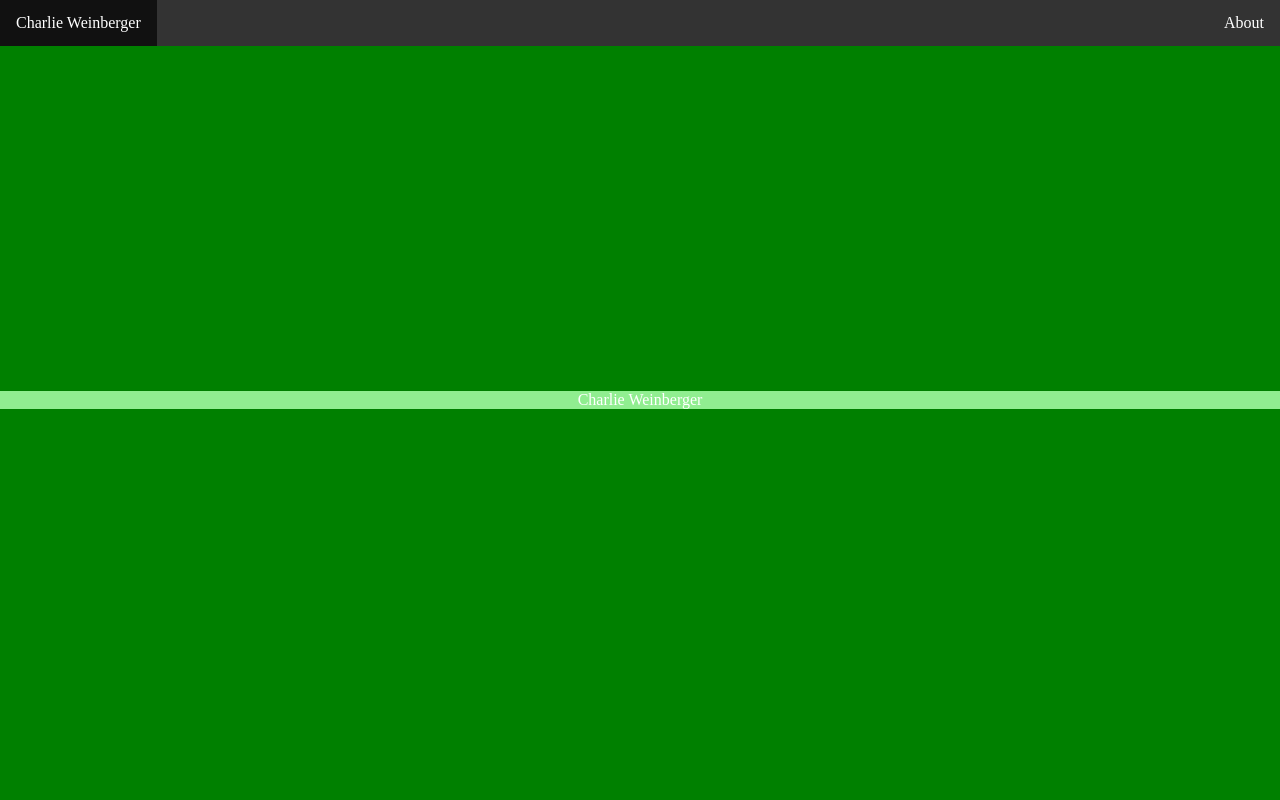
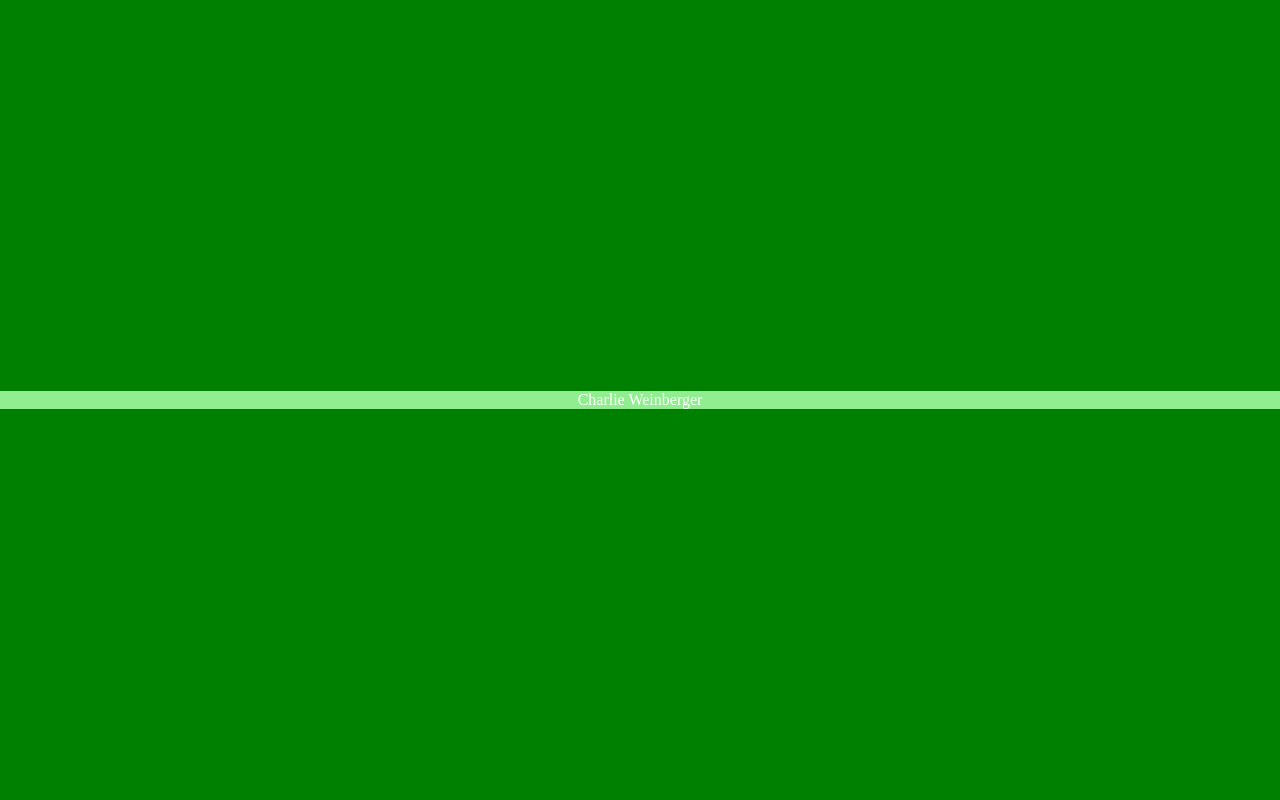
Before and after one commit to charlieweinberger/charlieweinberger.github.io, a Next.js app: page / in a window 1280 px wide. Shown: the top 800 px of the page. Built offline with nearby package versions, Linux system fonts and the light colour scheme.

Commit message:
saving code with no navbar

```diff
--- a/src/app/globals.css
+++ b/src/app/globals.css
@@ -3,57 +3,13 @@ body {
   color: white;
   text-align: center;
   margin: 0;
-}
-
-/* Header */
-
-.header ul {
-  list-style-type: none;
-  margin: 0;
-  padding: 0;
-  overflow: hidden;
-  background-color: #333;
-  position: fixed;
-  top: 0;
-  width: 100%;
-}
-
-.header li a {
-  float: left;
-  display: block;
-  color: white;
-  text-align: center;
-  padding: 14px 16px;
-  text-decoration: none;
-}
-
-.header li a:hover {
-  background-color: #111;
-}
-
-.floatRight {
-  float: right;
-}
-
-/* Home */
-
-.home, .about {
   display: flex;
   flex-direction: column;
   justify-content: center;
   height: 100vh;
-}
-
-.home {
   background-color: green;
 }
 
 .name {
   background-color: lightgreen;
 }
-
-/* About */
-
-.about {
-  background-color: pink;
-}
--- a/src/app/page.tsx
+++ b/src/app/page.tsx
@@ -1,13 +1,9 @@
-import Header from '../components/header';
-import Home from '../components/home';
-import About from '../components/about';
-
 export default function App() {
   return (
-    <div>
-      <Header />
-      <Home />
-      <About />
+    <div id="home" className="home">
+      <div className="name">
+        Charlie Weinberger
+      </div>
     </div>
   );
 }
--- a/src/components/about.tsx
+++ /dev/null
@@ -1,7 +0,0 @@
-export default function App() {
-  return (
-    <div id="about" className="about">
-      About
-    </div>
-  );
-}
--- a/src/components/header.tsx
+++ /dev/null
@@ -1,10 +0,0 @@
-export default function App() {
-  return (
-    <div className="header">
-      <ul>
-        <li className="floatLeft"><a href="#home">Charlie Weinberger</a></li>
-        <li className="floatRight"><a href="#about">About</a></li>
-      </ul>
-    </div>
-  );
-}
--- a/src/components/home.tsx
+++ /dev/null
@@ -1,9 +0,0 @@
-export default function App() {
-  return (
-    <div id="home" className="home">
-      <div className="name">
-        Charlie Weinberger
-      </div>
-    </div>
-  );
-}
```
